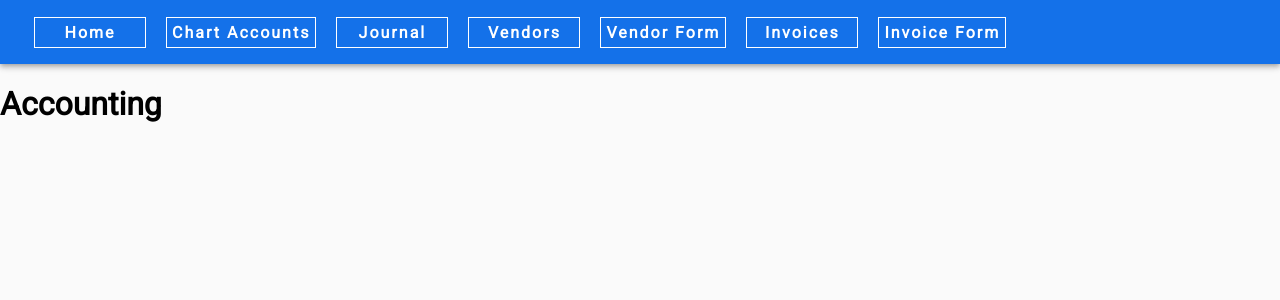
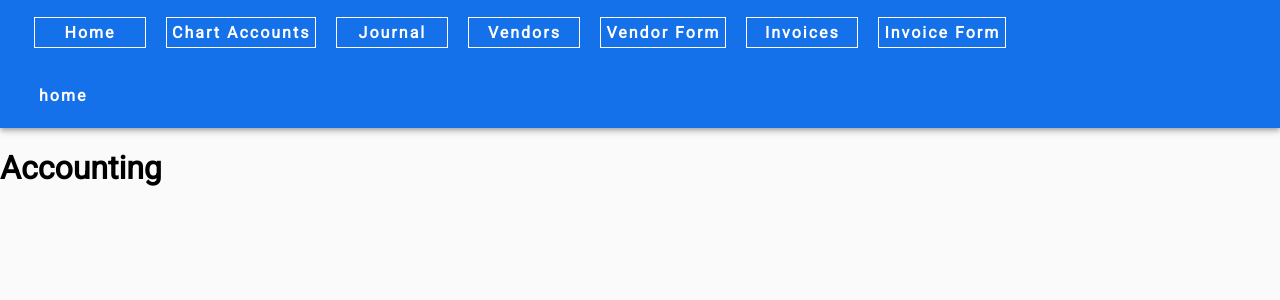
Before and after one commit to philip993/accounting, a React (Create React App) app in the folder acc-front/: page / in a window 1280 px wide. Shown: the top 300 px of the page. Built offline with nearby package versions, Linux system fonts and the light colour scheme.

Commit message:
1.75. Breadcrumbs

```diff
--- a/acc-front/src/components/App/App.js
+++ b/acc-front/src/components/App/App.js
@@ -25,8 +25,12 @@ const App = () => {
         <Route exact path="/createvendor" component={CreateVendor} />
         <Route exact path="/invoices" component={Invoice} />
         <Route exact path="/createinvoice" component={CreateInvoice} />
-        <Route exact path="/invoicedetails" component={DetailInvoice} />
-        <Route exact path="/vendorhistory" component={VendorHistory} />
+        <Route
+          exact
+          path="/invoices/invoicedetails"
+          component={DetailInvoice}
+        />
+        <Route exact path="/vendors/vendorhistory" component={VendorHistory} />
       </Switch>
     </div>
   );
--- a/acc-front/src/components/Home/Home.js
+++ b/acc-front/src/components/Home/Home.js
@@ -2,7 +2,7 @@ import React from 'react';
 
 const Home = () => {
   return (
-    <div>
+    <div className="home">
       <h1>Accounting</h1>
     </div>
   );
--- a/acc-front/src/components/Invoice/Invoice.js
+++ b/acc-front/src/components/Invoice/Invoice.js
@@ -29,7 +29,7 @@ const Invoice = () => {
 
   const handleSelectInvoice = (e) => {
     dispatch(selectOneInvoice(e));
-    history.push('/invoicedetails');
+    history.push('/invoices/invoicedetails');
   };
 
   return (
--- a/acc-front/src/components/Navbar/Navbar.js
+++ b/acc-front/src/components/Navbar/Navbar.js
@@ -1,11 +1,26 @@
-import React from 'react';
-import { Link } from 'react-router-dom';
+import React, { useState } from 'react';
+import { Link, useHistory, useParams, useLocation } from 'react-router-dom';
 // Style
 import './NavbarStyle.scss';
 // Material Ui
-import { AppBar, Toolbar } from '@material-ui/core';
+import {
+  AppBar,
+  Toolbar,
+  Breadcrumbs,
+  Typography,
+  Button,
+  MenuItem,
+  Menu,
+} from '@material-ui/core';
 
 const Navbar = () => {
+  let location = useLocation();
+  let history = useHistory();
+  let currentRoutes = [];
+  currentRoutes = location.pathname !== '/' ? location.pathname.split('/') : [];
+  if (currentRoutes.length > 0) {
+    currentRoutes.shift();
+  }
   return (
     <div className="navbar">
       <AppBar position="static" className="appBar">
@@ -32,6 +47,34 @@ const Navbar = () => {
             Invoice Form
           </Link>
         </Toolbar>
+        <Toolbar className="toolbar">
+          <Breadcrumbs
+            maxItems={3}
+            aria-label="breadcrumb"
+            className="breadcrumbs"
+          >
+            <Link className="startlink" onClick={() => history.push('/')}>
+              home
+            </Link>
+            {currentRoutes.length == 1 ? (
+              <Link className="startlink">{currentRoutes[0]}</Link>
+            ) : (
+              currentRoutes.map((route, index) => {
+                return index !== currentRoutes.length - 1 ? (
+                  <Link
+                    className="startlink"
+                    key={index}
+                    onClick={() => history.push(route)}
+                  >
+                    {route}
+                  </Link>
+                ) : (
+                  <Link className="startlink">{route}</Link>
+                );
+              })
+            )}
+          </Breadcrumbs>
+        </Toolbar>
       </AppBar>
     </div>
   );
--- a/acc-front/src/components/Navbar/NavbarStyle.scss
+++ b/acc-front/src/components/Navbar/NavbarStyle.scss
@@ -1,10 +1,12 @@
 .navbar {
-
   .appBar {
     background-color: #1471e9;
 
+    // .side {
+    //   height: 540px;
+    // }
+
     .toolbar {
-
       .link {
         text-align: center;
         text-decoration: none;
@@ -22,6 +24,39 @@
           border: 1px solid #a90f52;
         }
       }
+
+      .breadcrumbs {
+        .startlink {
+          text-align: center;
+          text-decoration: none;
+          color: #fff;
+          font-size: 1rem;
+          letter-spacing: 2px;
+          font-weight: bold;
+          min-width: 100px;
+          //   border: 1px solid #fff;
+          margin: 0px 10px;
+          padding: 5px;
+
+          &:hover {
+            box-shadow: 0px 0px 5px #a90f52;
+            // border: 1px solid #a90f52;
+          }
+        }
+
+        .activelink {
+          text-align: center;
+          text-decoration: none;
+          color: #eece2f;
+          font-size: 1rem;
+          letter-spacing: 2px;
+          font-weight: bold;
+          min-width: 100px;
+          //   border: 1px solid #eece2f;
+          margin: 0px 10px;
+          padding: 5px;
         }
       }
     }
+  }
+}
```
Also changed, not shown: acc-front/src/components/Vendor/Vendor.js. Lines whose indentation alone changed are shown as unchanged.
